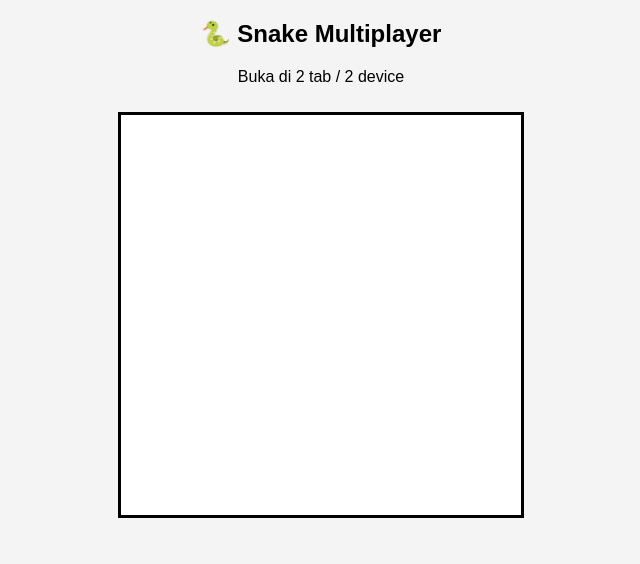
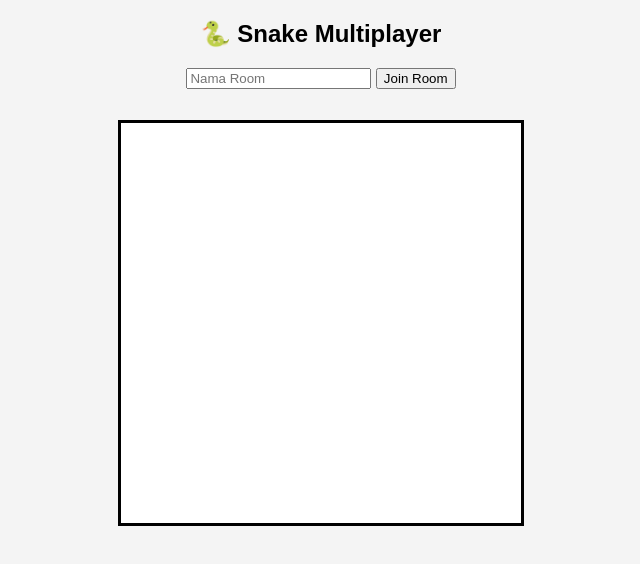
Before and after one commit to xcceliteplayer-code/snake-game, a plain HTML site: page index.html in a window 1280 px wide. Shown: the whole page, without its empty margins (319-959 px from the left). Drawn offline with Linux system fonts and the light colour scheme; no server answers.

Commit message:
Update index.html

```diff
--- a/index.html
+++ b/index.html
@@ -2,18 +2,24 @@
 <html lang="id">
 <head>
   <meta charset="UTF-8">
-  <title>Snake Multiplayer Firebase</title>
+  <title>Snake Multiplayer Room</title>
   <link rel="stylesheet" href="style.css">
 </head>
 <body>
 
 <h2>🐍 Snake Multiplayer</h2>
-<p>Buka di 2 tab / 2 device</p>
+
+<div id="lobby">
+  <input id="roomInput" placeholder="Nama Room">
+  <button id="joinBtn">Join Room</button>
+</div>
+
+<h3 id="roomText"></h3>
+<h4 id="scoreText"></h4>
 
 <canvas id="game" width="400" height="400"></canvas>
 
 <script type="module" src="firebase.js"></script>
 <script type="module" src="game.js"></script>
-
 </body>
 </html>
```
